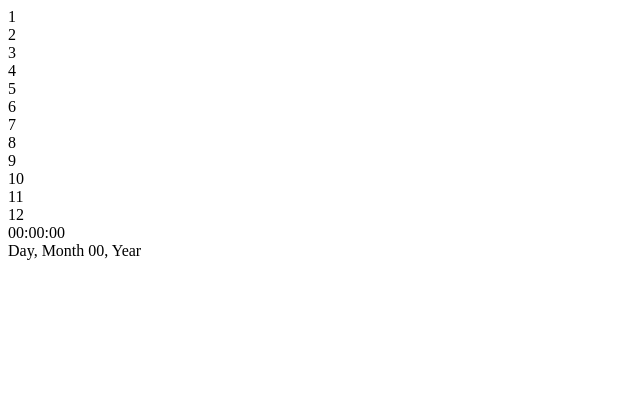
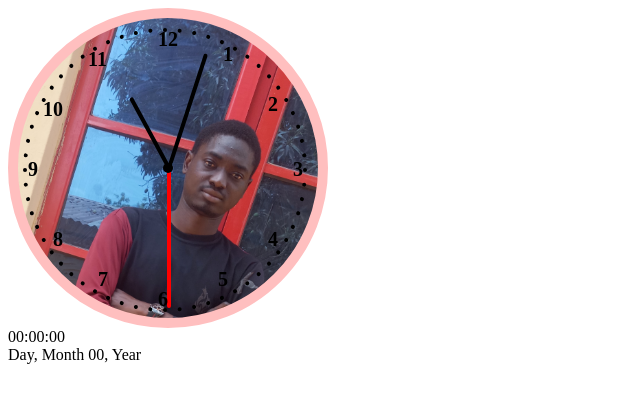
Before and after one commit to philipmeliga/Analog-Clock2, a plain HTML site: page index.html in a window 1280 px wide. Shown: the whole page, without its empty margins (0-640 px from the left). Drawn offline with Linux system fonts and the light colour scheme; files that its build step writes are made by us from their sources; files whose address does not match are found by name.

Commit message:
Add files via upload

```diff
--- a/index.html
+++ b/index.html
@@ -2,7 +2,7 @@
 <html>
     <head>
         <title>Analog Clock</title>
-        <link rel="stylesheet" href="/https://github.com/philipmeliga/Analog-Clock2/analog.css">
+        <link rel="stylesheet" href="/Analog-Clock2/analog.css">
     </head>
     <body>
         <div class="clock-container">
@@ -33,6 +33,6 @@
     <span id="day">Day</span>, <span id="month">Month</span> <span id="dayOfMonth">00</span>, <span id="year">Year</span>
 </div>
 </div>
-    <script src="/https://github.com/philipmeliga/Analog-Clock2/analog.js"></script>
+    <script src="/Analog-Clock2/analog.js"></script>
     </body>
 </html>
```
